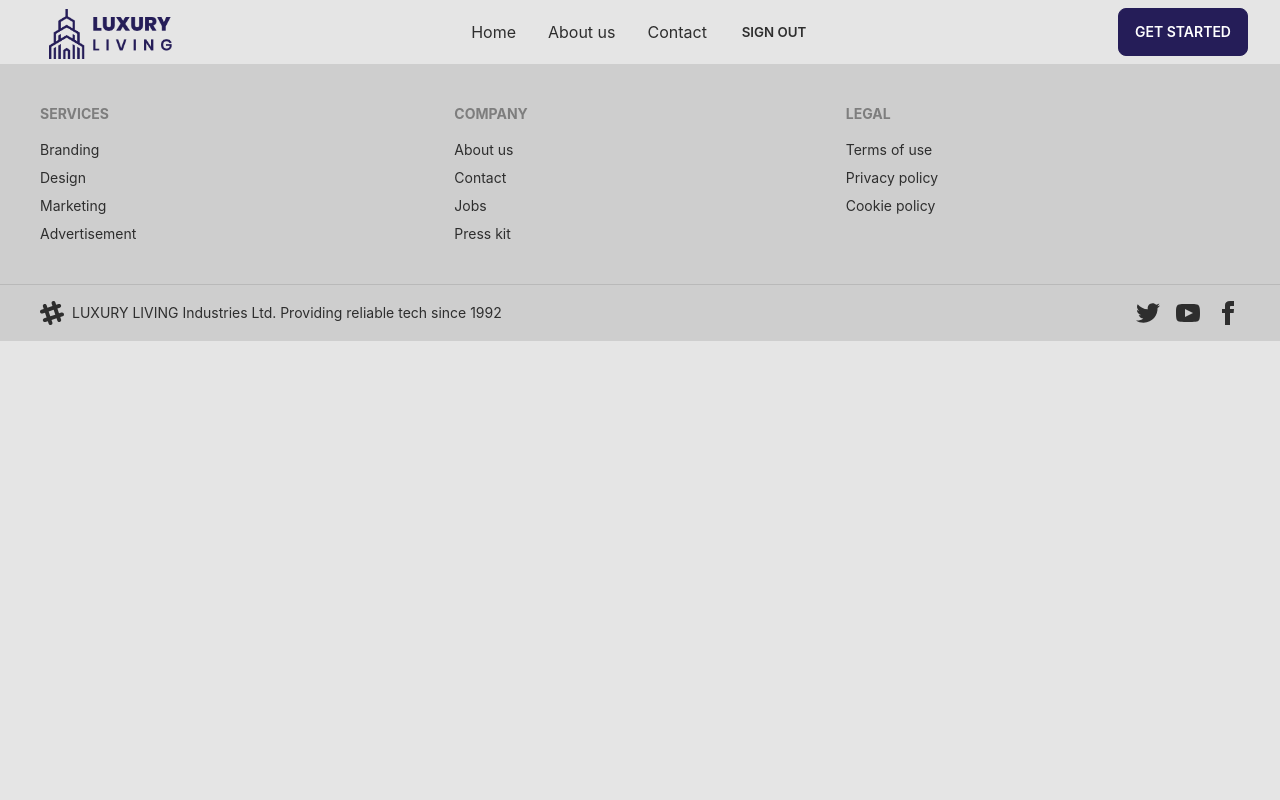
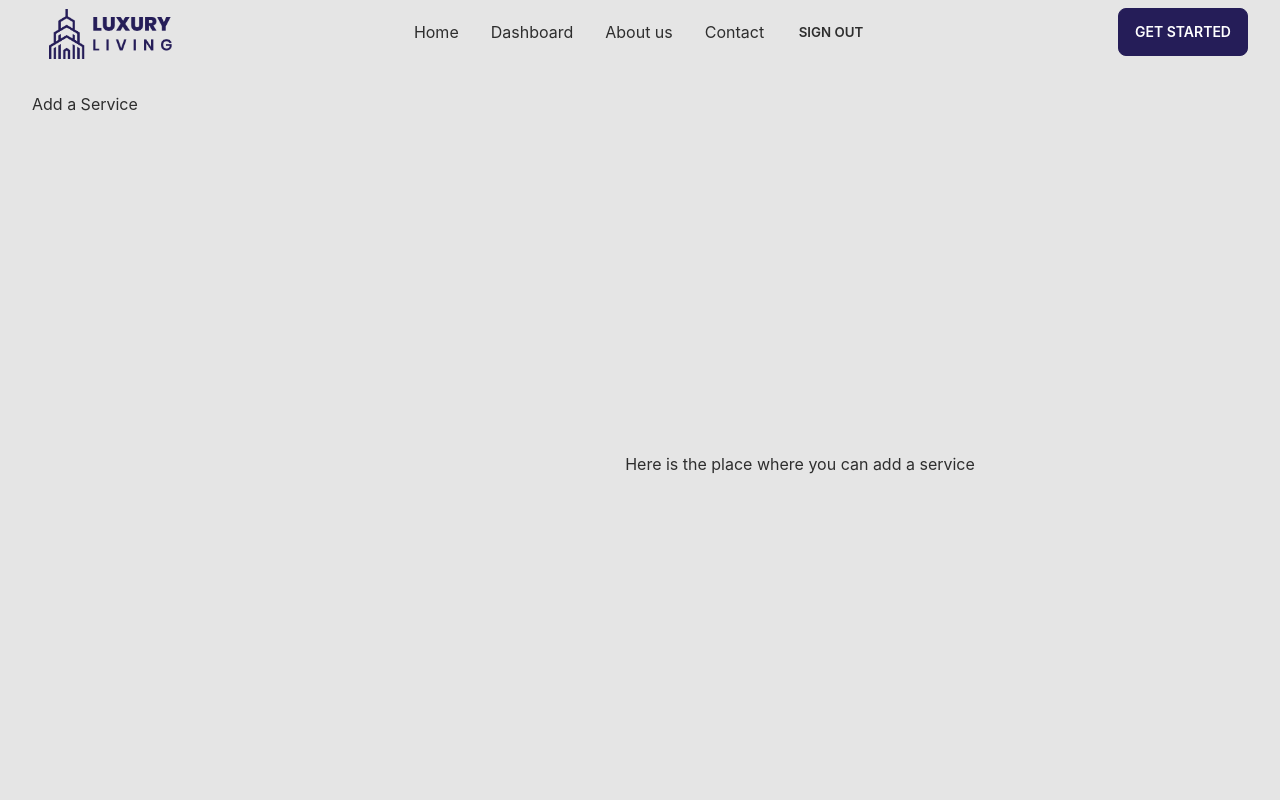
Before and after one commit to trshawonbd/Luxury-Living-Client, a React (Create React App) app: page /dashboard/addService in a window 1280 px wide. Shown: the top 800 px of the page. Built offline with nearby package versions, Linux system fonts and the light colour scheme; no server answers; sample sign-in values are in the browser's storage.

Commit message:
dashboard created

```diff
--- a/src/App.js
+++ b/src/App.js
@@ -2,7 +2,7 @@
 import './App.css';
 import { ToastContainer } from 'react-toastify';
 import 'react-toastify/dist/ReactToastify.css';
-import { Routes, Route,} from "react-router-dom";
+import { Routes, Route, } from "react-router-dom";
 import Home from './Pages/Homepage/Home/Home';
 import About from './Pages/About/About';
 import Contact from './Pages/Contact/Contact';
@@ -12,6 +12,9 @@
 import Footer from './Pages/Shared/Footer/Footer';
 import Login from './Pages/Authentication/Login/Login';
 import Registarion from './Pages/Authentication/Registration/Registarion';
+import Dashboard from './Pages/Dashboard/Dashboard/Dashboard';
+import RequireAuth from './Pages/Authentication/RequireAuth/RequireAuth';
+import AddService from './Pages/Dashboard/Admin/AddService/AddService';
 
 function App() {
   return (
@@ -19,6 +22,16 @@
       <Navbar></Navbar>
       <Routes>
         <Route path='/' element={<Home></Home>}></Route>
+        <Route path='/home' element={<Home></Home>}></Route>
+        <Route path='/dashboard' element={
+          <RequireAuth>
+
+            <Dashboard></Dashboard>
+          </RequireAuth>
+
+        }>
+          <Route path='/dashboard/addService' element={<AddService></AddService>}></Route>
+        </Route>
         <Route path='/about' element={<About></About>}></Route>
         <Route path='/contact' element={<Contact></Contact>}></Route>
         <Route path='/login' element={<Login></Login>}></Route>
--- /dev/null
+++ b/src/Pages/Dashboard/Admin/AddService/AddService.js
@@ -0,0 +1,11 @@
+import React from 'react';
+
+const AddService = () => {
+    return (
+        <div>
+            Here is the place where you can add a service
+        </div>
+    );
+};
+
+export default AddService;
--- /dev/null
+++ b/src/Pages/Dashboard/Dashboard/Dashboard.js
@@ -0,0 +1,31 @@
+import React from 'react';
+import { Link, Outlet } from 'react-router-dom';
+
+const Dashboard = () => {
+    return (
+        <div>
+
+            <div class="drawer drawer-mobile">
+                <input id="my-drawer-2" type="checkbox" class="drawer-toggle" />
+                <div class="drawer-content flex flex-col items-center justify-center">
+                    {/*  <!-- Page content here --> */}
+                    <label for="my-drawer-2" class="btn btn-primary drawer-button lg:hidden">Open drawer</label>
+                        <Outlet></Outlet>
+                </div>
+                <div class="drawer-side">
+                    <label for="my-drawer-2" class="drawer-overlay"></label>
+                    <ul class="menu p-4 overflow-y-auto w-80 bg-base-100 text-base-content">
+                        {/*  <!-- Sidebar content here --> */}
+
+                        <li><Link to='/dashboard/addService'>Add a Service</Link></li>
+
+                    </ul>
+
+                </div>
+            </div>
+
+        </div>
+    );
+};
+
+export default Dashboard;
--- a/src/Pages/Shared/Navbar/Navbar.js
+++ b/src/Pages/Shared/Navbar/Navbar.js
@@ -18,6 +18,7 @@
 
     const menuItems = <>
     <li><Link to='/'>Home</Link></li>
+    <li><Link to='/dashboard'>Dashboard</Link></li>
     <li><Link to='/about'>About us</Link></li>
     <li><Link to='/contact'>Contact</Link></li>
     <li>{user ? <button onClick={logout} className="btn btn-ghost">Sign Out</button> : <Link to = "/login">Login</Link>}</li>
```
